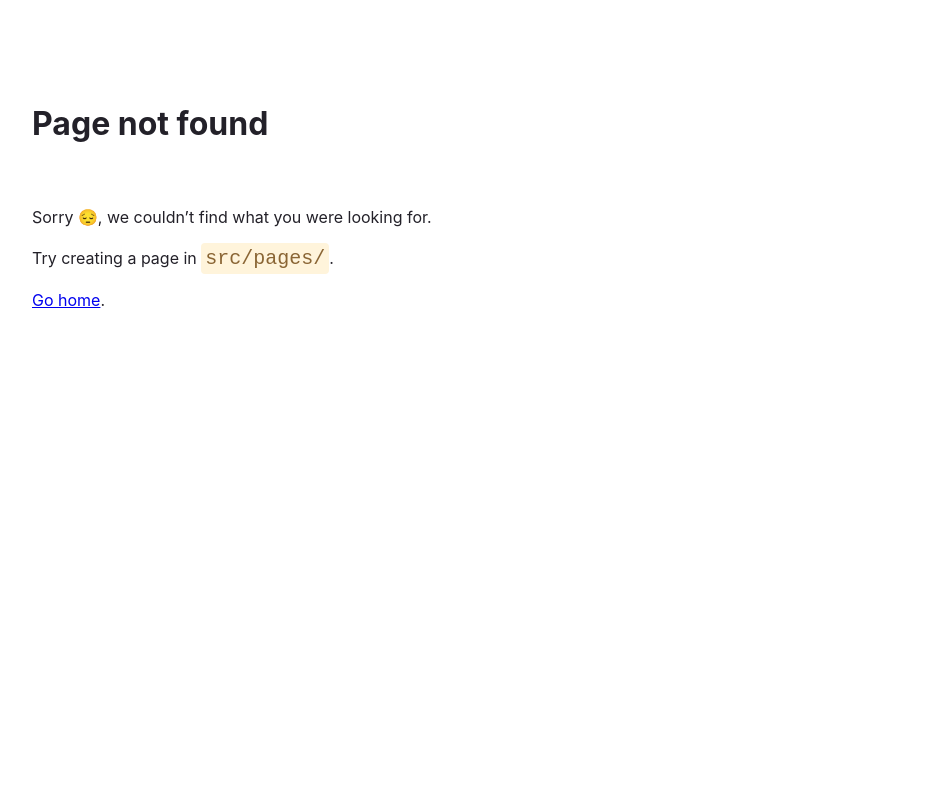
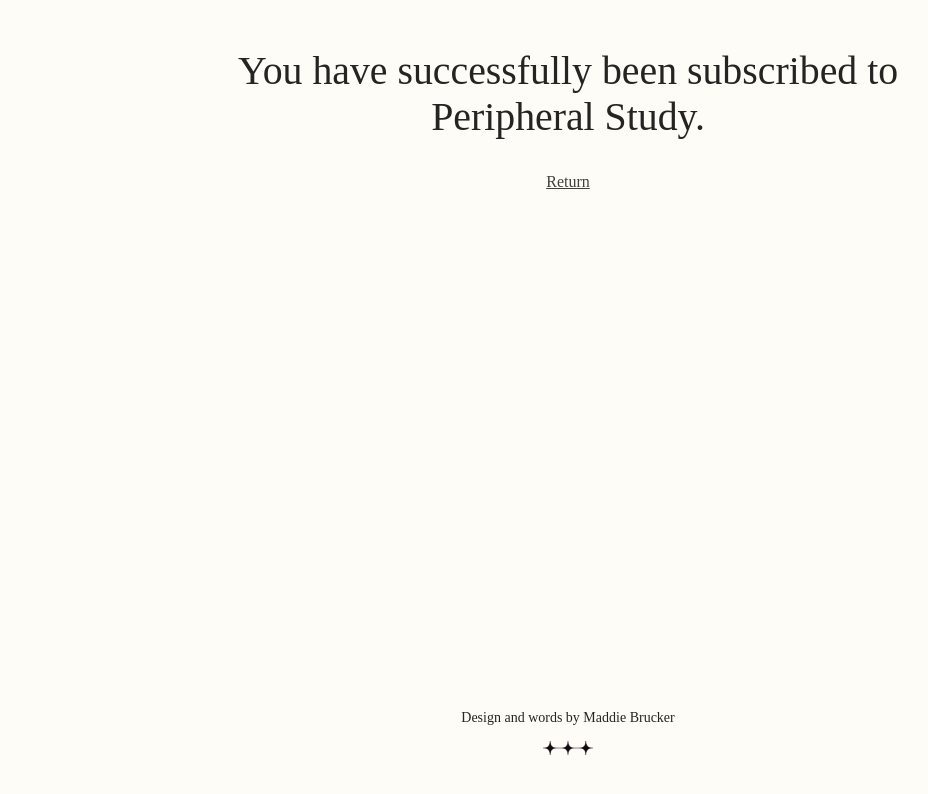
Before and after one commit to mpbrucker/peripheral-site, a Gatsby site: page /subscribed in a window 1280 px wide. Before the commit this address had no page. Shown: the whole page, without its empty margins (72-1000 px from the left). Built offline with nearby package versions, Linux system fonts and the light colour scheme; Gatsby itself is replaced by a stand-in of ours.

Commit message:
Adding subscription confirmation page.

```diff
--- a/src/components/style.css
+++ b/src/components/style.css
@@ -34,6 +34,10 @@
     margin: 0 0;
     font-family: var(--fontFamily-sans);
     height: 100%;
+}
+a {
+    color: var(--color-text-light);
+    text-decoration: underline;
 }
 
 h1 {
--- a/src/pages/index.js
+++ b/src/pages/index.js
@@ -2,7 +2,6 @@
 import Layout from '../components/layout'
 import { Link, graphql } from 'gatsby';
 import logo from "../images/peripheral-study.svg";
-import separator from "../images/main-page-separator.png";
 import star from "../images/peripheral-star.png";
 import { AlertDialog } from "radix-ui";
 import SubscribeForm from '../components/subscribe-form';
--- /dev/null
+++ b/src/pages/subscribed.js
@@ -0,0 +1,29 @@
+import * as React from 'react';
+import Layout from '../components/layout';
+import star from "../images/peripheral-star.png";
+
+
+
+
+const SubscribedPage = ({ data }) => {
+  return (
+  <Layout pageTitle="Subscription confirmation">
+    <div className="subscription-wrapper">
+        <h2>You have successfully been subscribed to Peripheral Study.</h2>
+        <a href="/">Return</a>
+    </div>
+    <footer className="global-footer">
+        <div className="footer-attribution">
+          Design and words by Maddie Brucker
+        </div>
+        <img className="footer-logo" src = {star} alt="SVG black star logo."/>
+      </footer>
+  </Layout>
+
+  )
+}
+
+export const Head = () => <title>Subscription Confirmation</title>
+
+
+export default SubscribedPage;
```
